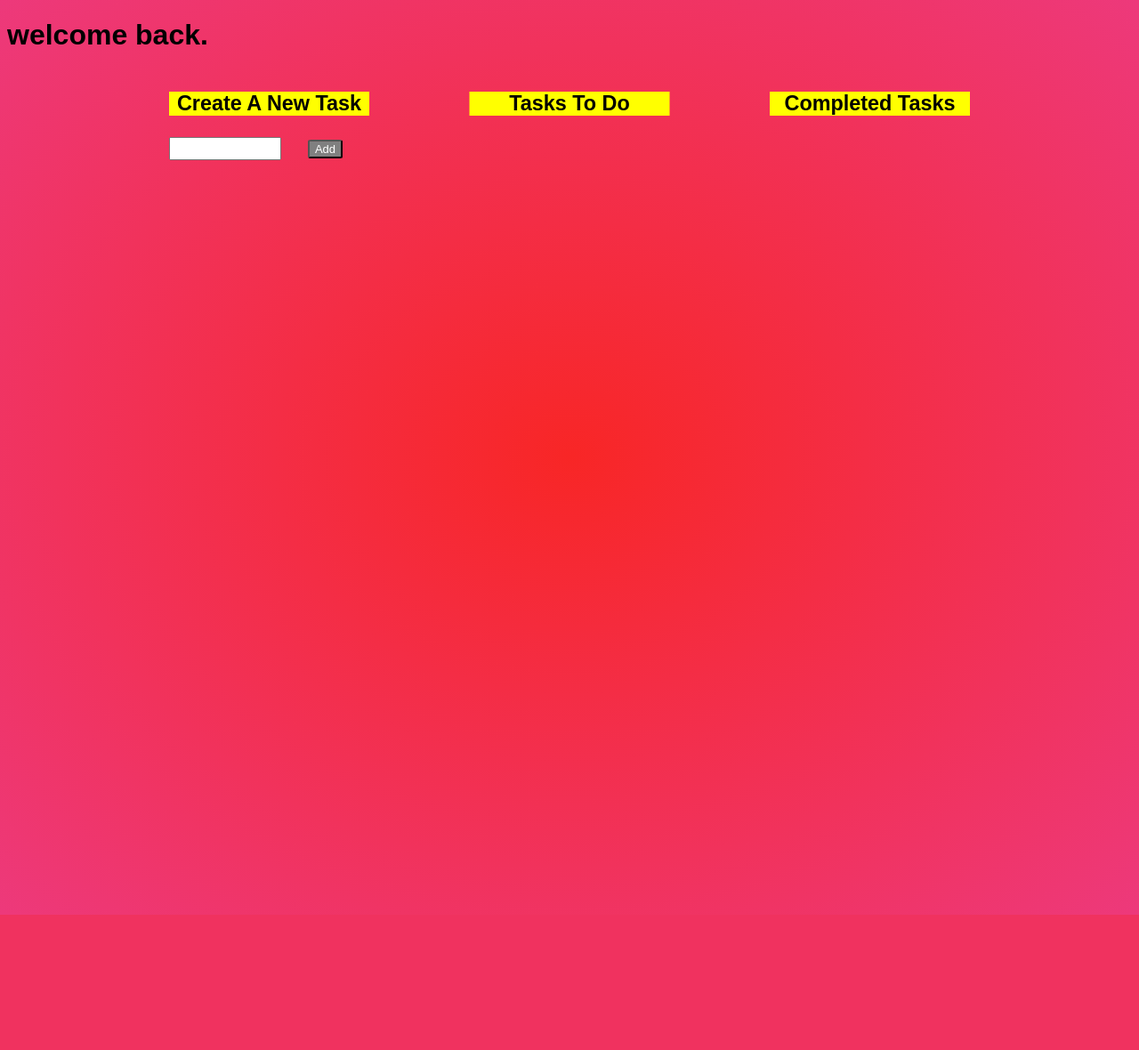
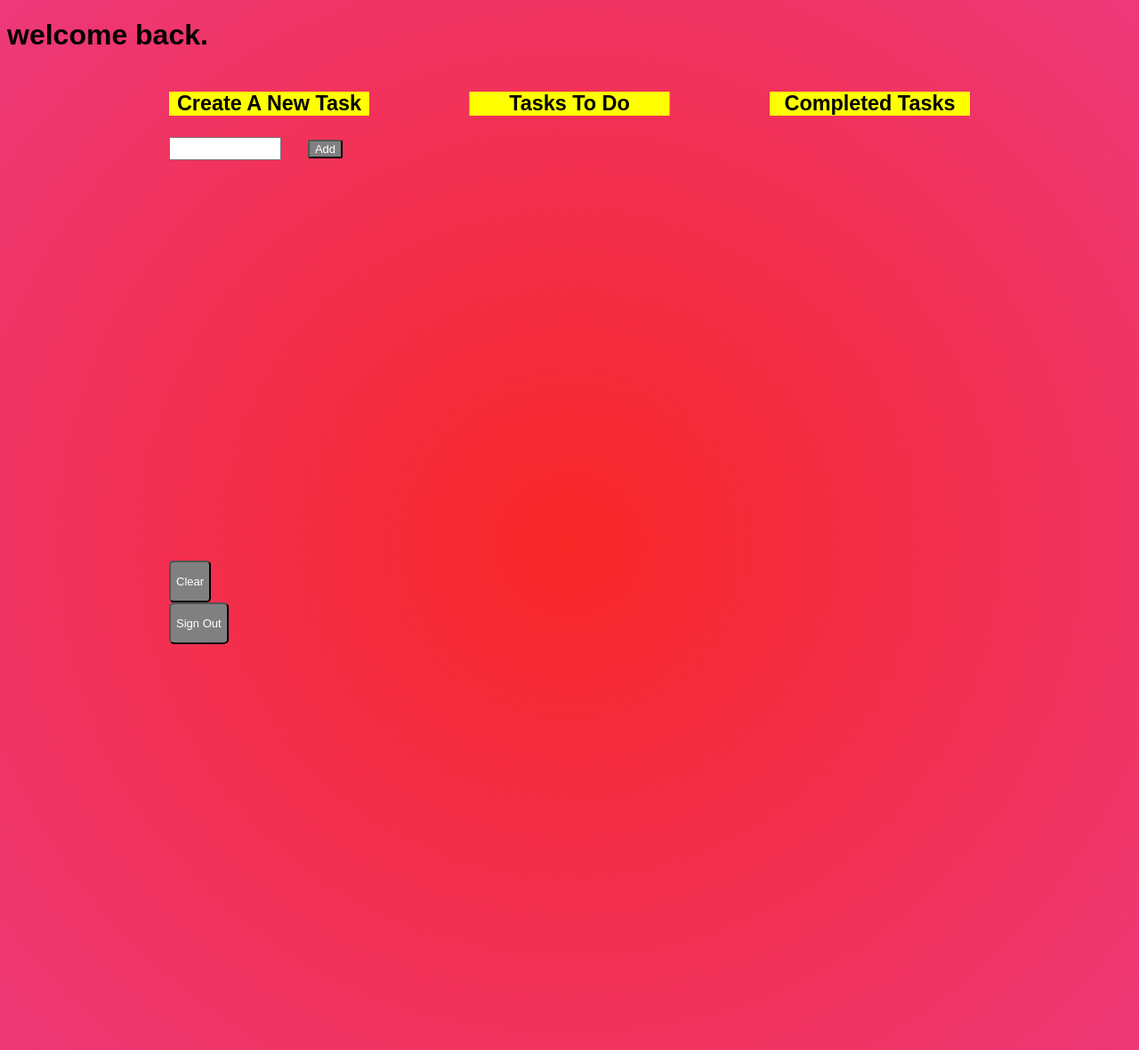
Before and after one commit to elanadanseglio/first-flask-app, a Flask app: page /home in a window 1280 px wide. Shown: the top 1180 px of the page at 89% size. Before the commit the page ends 1028 px from the top, so only its background shows below. Run offline with Flask 3, Linux system fonts and the light colour scheme.

Commit message:
added signout/clear buttons and fixed spacing of tasks

```diff
--- a/static/style.css
+++ b/static/style.css
@@ -1,5 +1,4 @@
 body {
-    background: #fff;
     color: black;
     font-family:  Arial, Helvetica, sans-serif;
     background: repeating-radial-gradient(#f82626, #ed397b);
@@ -10,17 +9,14 @@
     font-size: 50px;
     font-family:'Times New Roman', Times, serif;
     text-align: center;
-    position: sticky;
 }
 
 main {
     font-family: Arial, Helvetica, sans-serif;
     width: 900px;
-    height: 900px;
     margin: auto;
     padding: 0 45px 40px;
     font-size: 20px;
-    position: sticky;
 }
 
 #content {
@@ -38,19 +34,27 @@
     display: inline-block;
     width: 25%;
     vertical-align: top;
-    text-align: center;
+    text-align: left;
     transform: translateX(50%);
+    margin: 0;
 }
 
 .completedTasks {
     float: right;
     width: 25%;
-    text-align: center;
+    text-align: left;
+    margin: 0;
 }
 
 ul {
-    margin: auto;
+    margin: 0;
     padding: 0;
+}
+
+ul:after {
+    content: "";
+    display: table;
+    clear: both;
 }
 
 input#new-task {
@@ -73,16 +77,15 @@
 li>label {
     display: inline-flex;
     font-size: 18px;
-    line-height: 50px;
-    width: 50px;
-    padding: 0 0 0 11px;
+    line-height: 24px;
+    width: 100%;
 }
 
 li>input[type="text"] {
     height: 20px;
     font-size: 16px;
-    width: 150px;
-    display: flex;
+    width: 100%;
+    display: block;
 }
 
 li>.delete:hover {
@@ -99,9 +102,9 @@
 }
 
 ul li.editMode input[type=text] {
-    margin: 0 25px;
-    display: inline-flex;
-    width: 125px;
+    margin: 0;
+    display: block;
+    width: 100%;
 }
 
 ul li.editMode label {
@@ -111,6 +114,7 @@
 h3 {
     font-weight: 600;
     background-color: yellow;
+    text-align: center;
 }
 
 li, h3 {
@@ -136,3 +140,7 @@
     text-decoration: none;
     cursor: pointer;
 }
+
+.outerButtons {
+    margin: 50% 0;
+}
--- a/templates/index.html
+++ b/templates/index.html
@@ -17,7 +17,7 @@
             </div>
 
             <div class="toDoTasks" >
-            <h3> Tasks To Do </h3>
+            <h3 class="label"> Tasks To Do </h3>
             <ul id="incomplete-tasks"> </ul>
             </div>
 
@@ -25,6 +25,18 @@
             <h3> Completed Tasks </h3>
             <ul id="completed-tasks"> </ul>
         </div>
+        </section>
+        <section id="outerButtons">
+            <div class="outerButtons">
+                <button id="clear">
+                    <p>Clear</p>
+                </button>
+                <form action="{{ url_for('signOut')}}">
+                <button id="sign-out">
+                    <p>Sign Out</p>
+                </button id="dialog">
+                </form>
+            </div>
         </section>
     <!-- <div class="container">
         <div class="section1">
```
